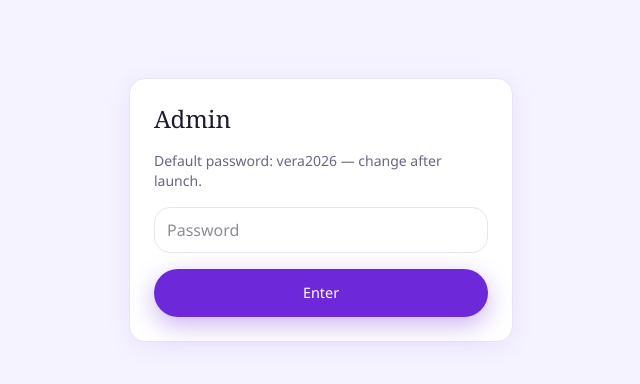
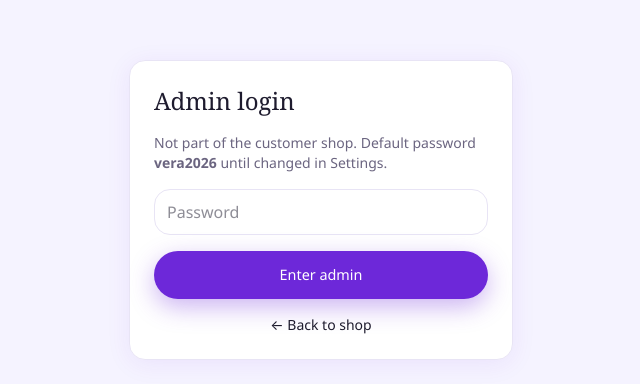
Before and after one commit to Vinxin-source/Vera-s-accessories-aclove-, a Next.js app: page /admin/login in a window 1280 px wide. Shown: the part 190-574 px from the top of the page, without its empty margins (319-959 px from the left). Built offline with nearby package versions, Linux system fonts and the light colour scheme.

Commit message:
Add files via upload

```diff
--- a/src/app/admin/login/page.tsx
+++ b/src/app/admin/login/page.tsx
@@ -1,34 +1,94 @@
 "use client";
 
-import { FormEvent, useState } from "react";
+import { FormEvent, useEffect, useState } from "react";
+import Link from "next/link";
 import { useRouter } from "next/navigation";
-
-const KEY = "vera_admin_ok";
+import {
+  checkAdminPassword,
+  isAdminLoggedIn,
+  setAdminLoggedIn,
+} from "@/lib/store";
 
 export default function AdminLoginPage() {
   const router = useRouter();
   const [err, setErr] = useState("");
+  const [loggedIn, setLoggedIn] = useState(false);
+
+  useEffect(() => {
+    setLoggedIn(isAdminLoggedIn());
+  }, []);
 
   function onSubmit(e: FormEvent<HTMLFormElement>) {
     e.preventDefault();
     const password = String(new FormData(e.currentTarget).get("password") || "");
-    // Default PIN — change later in code or we add to settings
-    if (password === "vera2026") {
-      localStorage.setItem(KEY, "1");
+    if (checkAdminPassword(password)) {
+      setAdminLoggedIn(true);
+      setLoggedIn(true);
       router.push("/admin/products");
       return;
     }
     setErr("Wrong password");
   }
 
+  if (loggedIn) {
+    return (
+      <div className="min-h-screen bg-[var(--bg)] px-4 py-12">
+        <div className="mx-auto max-w-md space-y-4 animate-fade-up">
+          <h1 className="font-display text-3xl">Store admin</h1>
+          <p className="text-sm text-[var(--muted)]">
+            Separate from the public shop. Customers never see this menu.
+          </p>
+          <div className="grid gap-3">
+            <Link href="/admin/products" className="card p-4 font-medium hover:border-[var(--rose)] transition-colors">
+              Products →
+            </Link>
+            <Link href="/admin/orders" className="card p-4 font-medium hover:border-[var(--rose)] transition-colors">
+              Orders (mark paid) →
+            </Link>
+            <Link href="/admin/settings" className="card p-4 font-medium hover:border-[var(--rose)] transition-colors">
+              Settings (bank, colours, about, password) →
+            </Link>
+            <button
+              type="button"
+              className="btn btn-secondary"
+              onClick={() => {
+                setAdminLoggedIn(false);
+                setLoggedIn(false);
+              }}
+            >
+              Log out
+            </button>
+            <Link href="/" className="text-center text-sm text-[var(--muted)]">
+              ← View public shop
+            </Link>
+          </div>
+        </div>
+      </div>
+    );
+  }
+
   return (
-    <div className="min-h-screen flex items-center justify-center px-4">
-      <form className="card w-full max-w-sm p-6 space-y-4" onSubmit={onSubmit}>
-        <h1 className="font-display text-2xl">Admin</h1>
-        <p className="text-sm text-[var(--muted)]">Default password: vera2026 — change after launch.</p>
-        <input name="password" type="password" required placeholder="Password" className="w-full rounded-[var(--radius)] border border-[var(--line)] px-3 py-2.5" />
+    <div className="min-h-screen flex items-center justify-center px-4 bg-[var(--bg)]">
+      <form className="card w-full max-w-sm p-6 space-y-4 animate-fade-up" onSubmit={onSubmit}>
+        <h1 className="font-display text-2xl">Admin login</h1>
+        <p className="text-sm text-[var(--muted)]">
+          Not part of the customer shop. Default password <strong>vera2026</strong> until changed in
+          Settings.
+        </p>
+        <input
+          name="password"
+          type="password"
+          required
+          placeholder="Password"
+          className="w-full rounded-[var(--radius)] border border-[var(--line)] px-3 py-2.5"
+        />
         {err ? <p className="text-sm text-[var(--danger)]">{err}</p> : null}
-        <button type="submit" className="btn btn-primary w-full">Enter</button>
+        <button type="submit" className="btn btn-primary w-full">
+          Enter admin
+        </button>
+        <Link href="/" className="block text-center text-sm text-[var(--muted)]">
+          ← Back to shop
+        </Link>
       </form>
     </div>
   );
```
